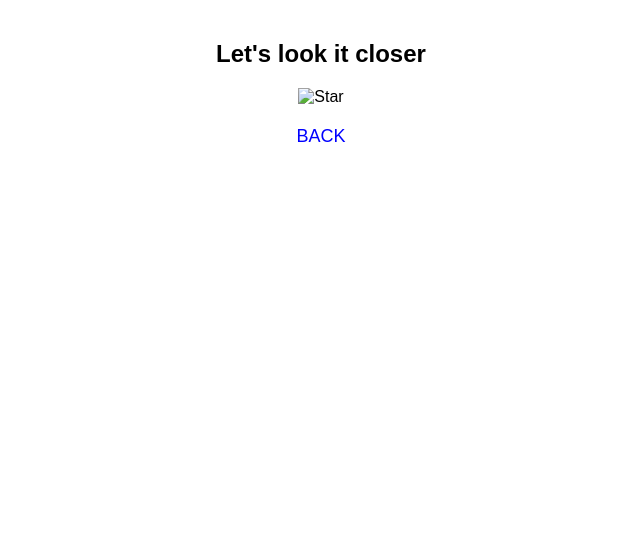
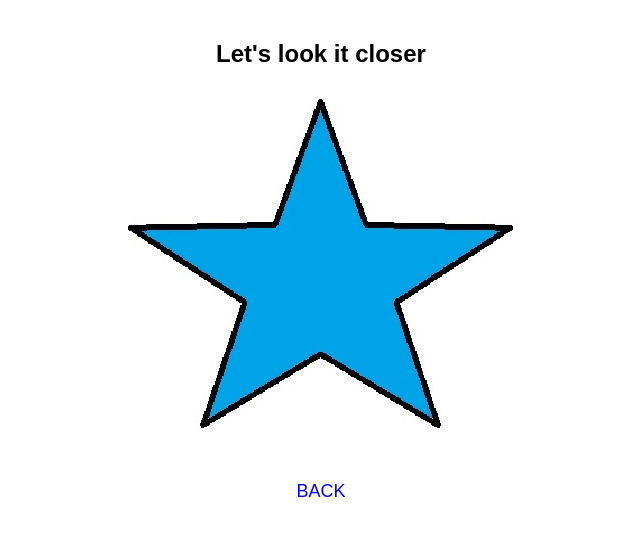
Before and after one commit to chardue/mapping, a plain HTML site: page star.html in a window 1280 px wide. Shown: the whole page, without its empty margins (319-959 px from the left). Drawn offline with Linux system fonts and the light colour scheme; files that its build step writes are made by us from their sources.

Commit message:
Update star.html

```diff
--- a/star.html
+++ b/star.html
@@ -4,17 +4,17 @@
     <meta charset="UTF-8">
     <meta name="viewport" content="width=device-width, initial-scale=1.0">
     <title>Star</title>
-    <link rel="stylesheet" href="/CSS/shapestyle.css">
+    <link rel="stylesheet" href="shapestyle.css">
 </head>
 <body>
 
     <h2>Let's look it closer</h2>
 
     <div class="zoom-container">
-        <img src="/IMAGES/star.jpg" class="star-zoom" alt="Star">
+        <img src="star.jpg" class="star-zoom" alt="Star">
     </div>
 
-    <a href="/MIDTERMS/imagemap.html" class="back">BACK</a>
+    <a href="imagemap.html" class="back">BACK</a>
 
 </body>
 </html>
```
